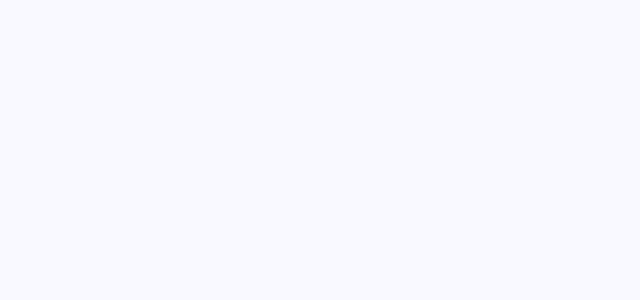
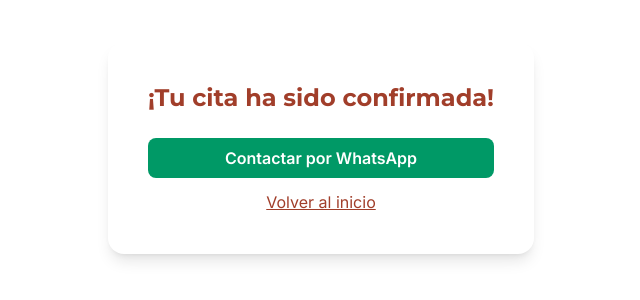
Before and after one commit to JU4NH3RR3R4/CORAL, a React (Vite) app: page /confirmacion in a window 1280 px wide. Before the commit this address had no page. Shown: the part 252-552 px from the top of the page, without its empty margins (319-959 px from the left). Built offline with nearby package versions, Linux system fonts and the light colour scheme.

Commit message:
fix: agregar fechaISO al tipo de citasOcupadas

```diff
--- a/src/components/AgendarCitaModal.tsx
+++ b/src/components/AgendarCitaModal.tsx
@@ -1,4 +1,5 @@
 import { useState, useEffect } from "react";
+import { useNavigate } from "react-router-dom";
 import { X, ArrowLeft, ArrowRight, Check, Calendar, UserCheck, Clock, Contact, FileText, CheckCircle } from "lucide-react";
 import { SERVICES_DATA, THERAPISTS_DATA, Service, Therapist } from "../types";
 import { motion, AnimatePresence } from "motion/react";
@@ -37,6 +38,7 @@
 const TIME_SLOTS = ["09:00 AM", "11:00 AM", "01:00 PM", "03:00 PM", "05:00 PM", "06:30 PM"];
 
 export default function AgendarCitaModal({ isOpen, onClose, initialServiceId }: AgendarCitaModalProps) {
+  const navigate = useNavigate();
   const [step, setStep] = useState(1);
   const [selectedServiceId, setSelectedServiceId] = useState("");
   const [selectedTherapistId, setSelectedTherapistId] = useState(""); // empty string means "cualquier especialista"
@@ -52,7 +54,7 @@
 
   const [isSuccess, setIsSuccess] = useState(false);
  const [datesList] = useState(() => generateDates());
-const [citasOcupadas, setCitasOcupadas] = useState<{fecha: string, hora: string, terapeuta: string}[]>([]);
+const [citasOcupadas, setCitasOcupadas] = useState<{fecha: string, fechaISO: string, hora: string, terapeuta: string}[]>([]);
 useEffect(() => {
   fetch("https://coral-7rhb.onrender.com/citas-ocupadas")
     .then(r => r.json())
@@ -128,7 +130,13 @@
     } catch (error) {
       console.error("Error al enviar correo:", error);
     }
-    setIsSuccess(true);
+    navigate("/confirmacion", { state: { cita: {
+  nombre: clientDetails.name,
+  servicio: currentService?.title,
+  terapeuta: currentTherapist ? currentTherapist.name : "Cualquier especialista",
+  fecha: selectedDateObject?.fullFormatted,
+  hora: selectedTimeSlot,
+}}});
   };
 
   return (
--- a/src/main.tsx
+++ b/src/main.tsx
@@ -4,13 +4,14 @@
 import App from './App.tsx';
 import AdminPage from './components/admin/AdminPage.tsx';
 import './index.css';
-
+import ConfirmacionPage from './pages/ConfirmacionPage.tsx';
 createRoot(document.getElementById('root')!).render(
   <StrictMode>
     <BrowserRouter>
       <Routes>
         <Route path="/" element={<App />} />
         <Route path="/admin" element={<AdminPage />} />
+        <Route path="/confirmacion" element={<ConfirmacionPage />} />
       </Routes>
     </BrowserRouter>
   </StrictMode>,
--- /dev/null
+++ b/src/pages/ConfirmacionPage.tsx
@@ -0,0 +1,41 @@
+import { useLocation } from "react-router-dom";
+
+export default function ConfirmacionPage() {
+  const location = useLocation();
+  const { cita } = location.state || {};
+
+  return (
+    <section className="min-h-screen flex flex-col items-center justify-center bg-coral-lowest p-8">
+      <div className="bg-white shadow-lg rounded-2xl p-10 max-w-lg text-center">
+        <h1 className="text-2xl font-display font-bold text-coral-dark mb-4">
+          ¡Tu cita ha sido confirmada!
+        </h1>
+        {cita && (
+          <div className="space-y-2 text-coral-text">
+            <p><strong>Servicio:</strong> {cita.servicio}</p>
+            <p><strong>Terapeuta:</strong> {cita.terapeuta}</p>
+            <p><strong>Fecha:</strong> {cita.fecha}</p>
+            <p><strong>Hora:</strong> {cita.hora}</p>
+            <p><strong>Paciente:</strong> {cita.nombre}</p>
+          </div>
+        )}
+        <div className="mt-6 flex flex-col gap-3">
+          <a
+            href={`https://wa.me/573239233344?text=Hola,%20quiero%20confirmar%20mi%20cita`}
+            target="_blank"
+            rel="noopener noreferrer"
+            className="bg-emerald-600 hover:bg-emerald-700 text-white font-semibold py-2 px-4 rounded-lg transition-all"
+          >
+            Contactar por WhatsApp
+          </a>
+          <a
+            href="/"
+            className="text-coral-dark underline hover:text-coral-light"
+          >
+            Volver al inicio
+          </a>
+        </div>
+      </div>
+    </section>
+  );
+}
```
